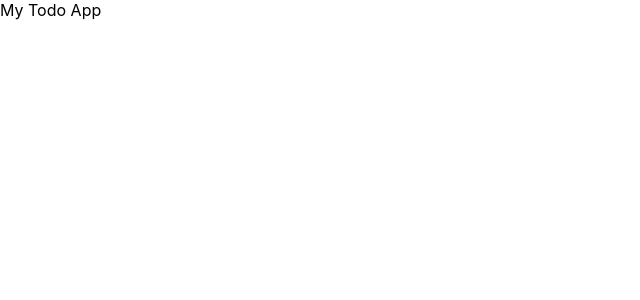
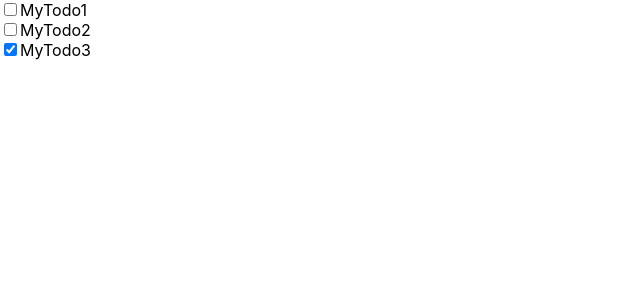
Before and after one commit to 2hyeseung/todo-app, a React (Create React App) app in the folder client/: page / in a window 1280 px wide. Shown: the top 300 px of the page, without its empty margins (0-640 px from the left). Built offline with nearby package versions, Linux system fonts and the light colour scheme.

Commit message:
feat: Todo 리스트 보이기

```diff
--- a/client/src/App.js
+++ b/client/src/App.js
@@ -1,5 +1,20 @@
+import { useState } from "react";
+import Todo from "./components/Todo";
+
 const App = () => {
-    return <div className="App">My Todo App</div>;
+    const [todoItems, setTodoItems] = useState([
+        { id: 1, title: "MyTodo1", done: false },
+        { id: 2, title: "MyTodo2", done: false },
+        { id: 3, title: "MyTodo3", done: true },
+    ]);
+    return (
+        <div className="App">
+            {todoItems.map((item) => {
+                // console.log(item); // {id: 1, title: 'My Todo1', done: false}
+                return <Todo key={item.id} item={item} />;
+            })}
+        </div>
+    );
 };
 
 export default App;
--- /dev/null
+++ b/client/src/components/Todo.js
@@ -0,0 +1,18 @@
+const Todo = ({ item }) => {
+    const { id, title, done } = item;
+
+    return (
+        <div className="Todo">
+            <input
+                type="checkbox"
+                id={`todo${id}`}
+                name={`todo${id}`}
+                value={`todo${id}`}
+                defaultChecked={done}
+            />
+            <label htmlFor={`todo${id}`}>{title}</label>
+        </div>
+    );
+};
+
+export default Todo;
```
